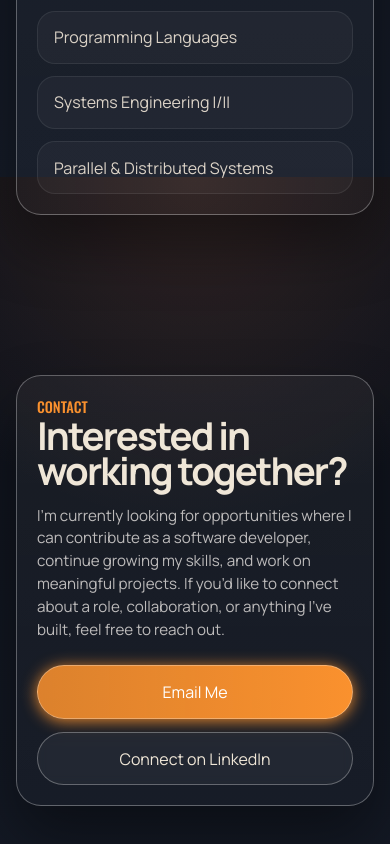
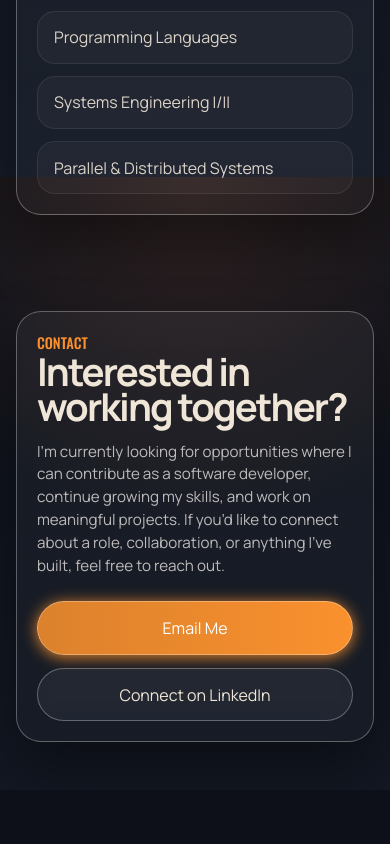
Before and after one commit to b-walls/portfolio, a React (Vite) app: page / in a window 390 px wide. Shown: the part 8263-9107 px from the top of the page. After the commit the page ends 9053 px from the top, so only its background shows below. Built offline with nearby package versions, Linux system fonts and the light colour scheme; a web font is replaced by a local one.

Commit message:
Small padding change

```diff
--- a/src/style/Contact.css
+++ b/src/style/Contact.css
@@ -60,6 +60,9 @@
 }
 
 @media (max-width: 991px) {
+    .contact-container {
+        padding-top: 2rem;
+    }
     .contact-card {
         grid-template-columns: 1fr;
         padding: 1.25rem;
```
